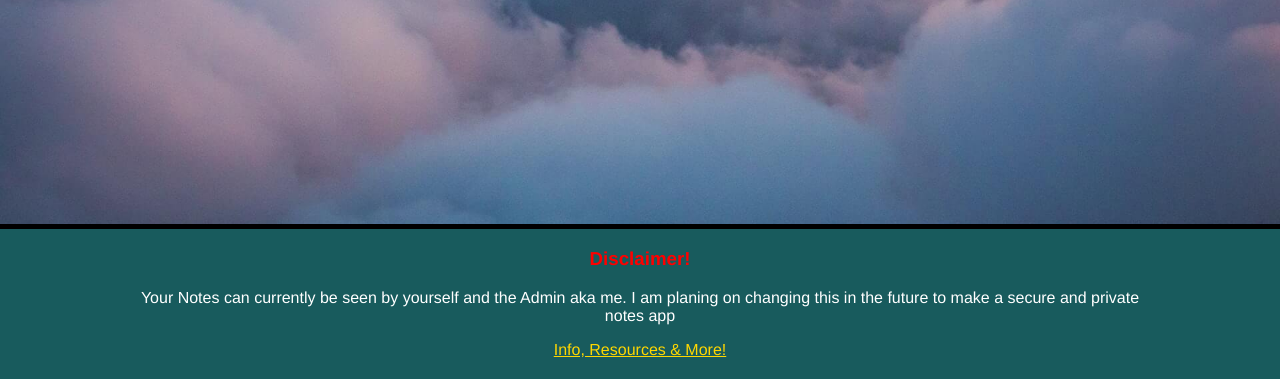
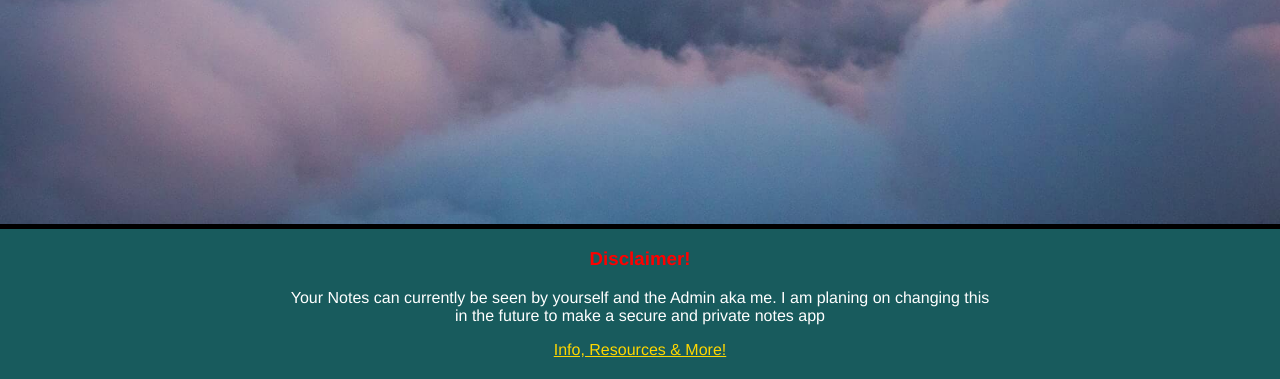
Before and after one commit to mejkej/cloudbook, a Django app: page /signup/ in a window 1280 px wide. Shown: the part 481-860 px from the top of the page. Run offline with Django 3.2, Linux system fonts and the light colour scheme.

Commit message:
allright frontend seems to be allright time to start writing the readme

```diff
--- a/static/css/style.css
+++ b/static/css/style.css
@@ -155,7 +155,7 @@ main {
 
 .notecontentdiv {
     width:80%;
-    height:250px;
+    height:200px;
     overflow-x: auto;
     margin: 0 auto;
     word-wrap: break-word;
@@ -215,7 +215,8 @@ footer {
 }
 
 footer .textdiv {
-    max-width: 80%;
+    width: 80%;
+    max-width: 700px;
     padding-bottom:20px;
     margin: 0 auto;
 }
```
